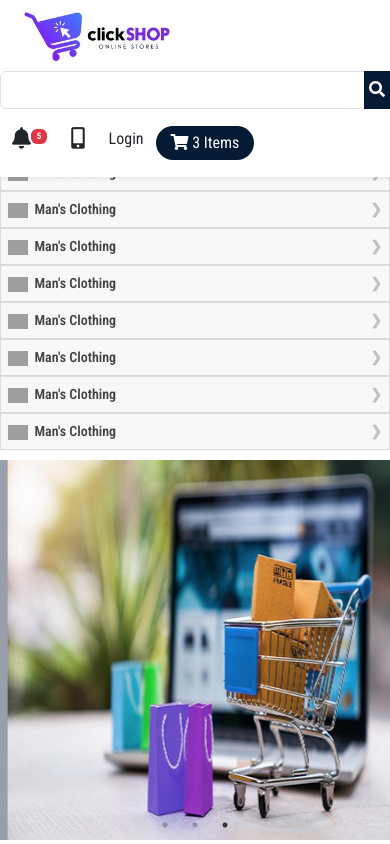
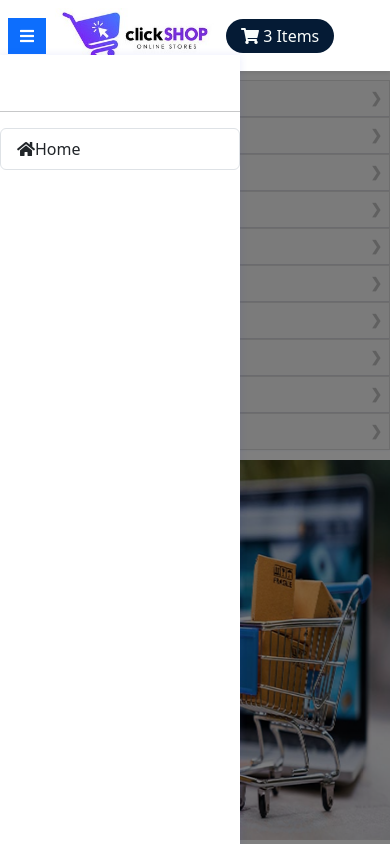
Before and after one commit to Medo3-coder/PWA-Ecommerce-App, a React (Create React App) app in the folder frontend/: page / in a window 390 px wide. Shown: the top 844 px of the page. Built offline with nearby package versions, Linux system fonts and the light colour scheme; grey boxes are pictures that could not be loaded.

Commit message:
Mobile View Menu Part 1

```diff
--- a/frontend/src/assets/css/navMenuMobile.css
+++ b/frontend/src/assets/css/navMenuMobile.css
@@ -0,0 +1,43 @@
+.sideNavOpen {
+    height: 100%;
+    width: 240px;
+    margin-top: 55px;
+    position: fixed;
+    top: 0;
+    left: 0;
+    z-index: 2000;
+    overflow-x: hidden;
+    font-size: 16px;
+    padding-top: 40px;
+    transition: 0.1s;
+    background-color: #ffffff;
+    box-shadow: 0 0 8px 0 rgba(57, 78, 234, 0.1)
+}
+.sideNavClose {
+    height: 100%;
+    width: 0px;
+    position: fixed;
+    top: 0;
+    font-size: 20px;
+    left: 0;
+    z-index: 10;
+    overflow-x: hidden;
+    transition: 0.1s;
+    background-color: #161616;
+    box-shadow: 0 0 8px 0 rgba(57, 78, 234, 0.1);
+}
+.ContentOverlayOpen {
+    display: block;
+    position: fixed;
+    height: 100%;
+    top: 0;
+    left: 0;
+    z-index: 7;
+    right: 0;
+    bottom: 0;
+    cursor: pointer;
+    background-color: rgba(0,0,0,0.5);
+}
+.ContentOverlayClose {
+    display: none;
+}
--- a/frontend/src/components/common/NavMenuDesktop.jsx
+++ b/frontend/src/components/common/NavMenuDesktop.jsx
@@ -1,3 +1,4 @@
+import React from 'react'
 import Container from "react-bootstrap/Container";
 import { Link } from "react-router-dom";
 import Navbar from "react-bootstrap/Navbar";
--- a/frontend/src/components/common/NavMenuMoblie.jsx
+++ b/frontend/src/components/common/NavMenuMoblie.jsx
@@ -1,11 +1,57 @@
-import React, { Component } from 'react'
+import React from "react";
+import Container from "react-bootstrap/Container";
+import { Link } from "react-router-dom";
+import Row from "react-bootstrap/Row";
+import Col from "react-bootstrap/Col";
+import Button from "react-bootstrap/Button";
+import Logo from "../../assets/images/logo.jpg";
 
-export class NavMenuMoblie extends Component {
-  render() {
-    return (
-      <div>NavMenuMoblie</div>
-    )
-  }
-}
+const NavMenuMoblie = () => {
+  return (
+    <>
+      <div className="TopSectionDown">
+        <Container
+          fluid={"true"}
+          className="fixed-top shadow-sm p-2 mb-0 bg-white"
+        >
+          <Row>
+            <Col lg={4} md={4} sm={12} xs={12}>
+              <Button className="btn">
+                <i className="fa fa-bars"></i>
+              </Button>
 
-export default NavMenuMoblie
+              <Link to="/">
+                <img className="nav-logo" src={Logo} alt="logo" />
+              </Link>
+
+              <Button className="cart-btn">
+                <i className="fa fa-shopping-cart"></i> 3 Items
+              </Button>
+            </Col>
+          </Row>
+        </Container>
+        <div className="sideNavOpen">
+          <hr className="w-80" />
+          <div className="list-group">
+            <a
+              className="list-group-item nav-font nav-itemmenu
+                list-group-item-action"
+              href="/">
+
+              <i className="fa mr-2 fa-home"></i>Home
+            </a>
+          </div>
+        </div>
+
+
+   <div className="ContentOverlayOpen">
+
+   </div>
+
+
+      </div>
+    </>
+  );
+};
+
+export default NavMenuMoblie;
--- a/frontend/src/pages/Home.jsx
+++ b/frontend/src/pages/Home.jsx
@@ -5,12 +5,14 @@ import Collection from "../components/home/Collection";
 import NewArrival from "../components/home/NewArrival";
 import HomeTop from "../components/home/HomeTop";
 import NavMenuDesktop from "../components/common/NavMenuDesktop";
+import NavMenuMoblie from "../components/common/NavMenuMoblie";
 
 export class Home extends Component {
   render() {
     return (
       <>
-        <NavMenuDesktop />
+        {/* <NavMenuDesktop /> */}
+        <NavMenuMoblie />
         <HomeTop />
         <FeaturedProducts />
         <NewArrival />
```
